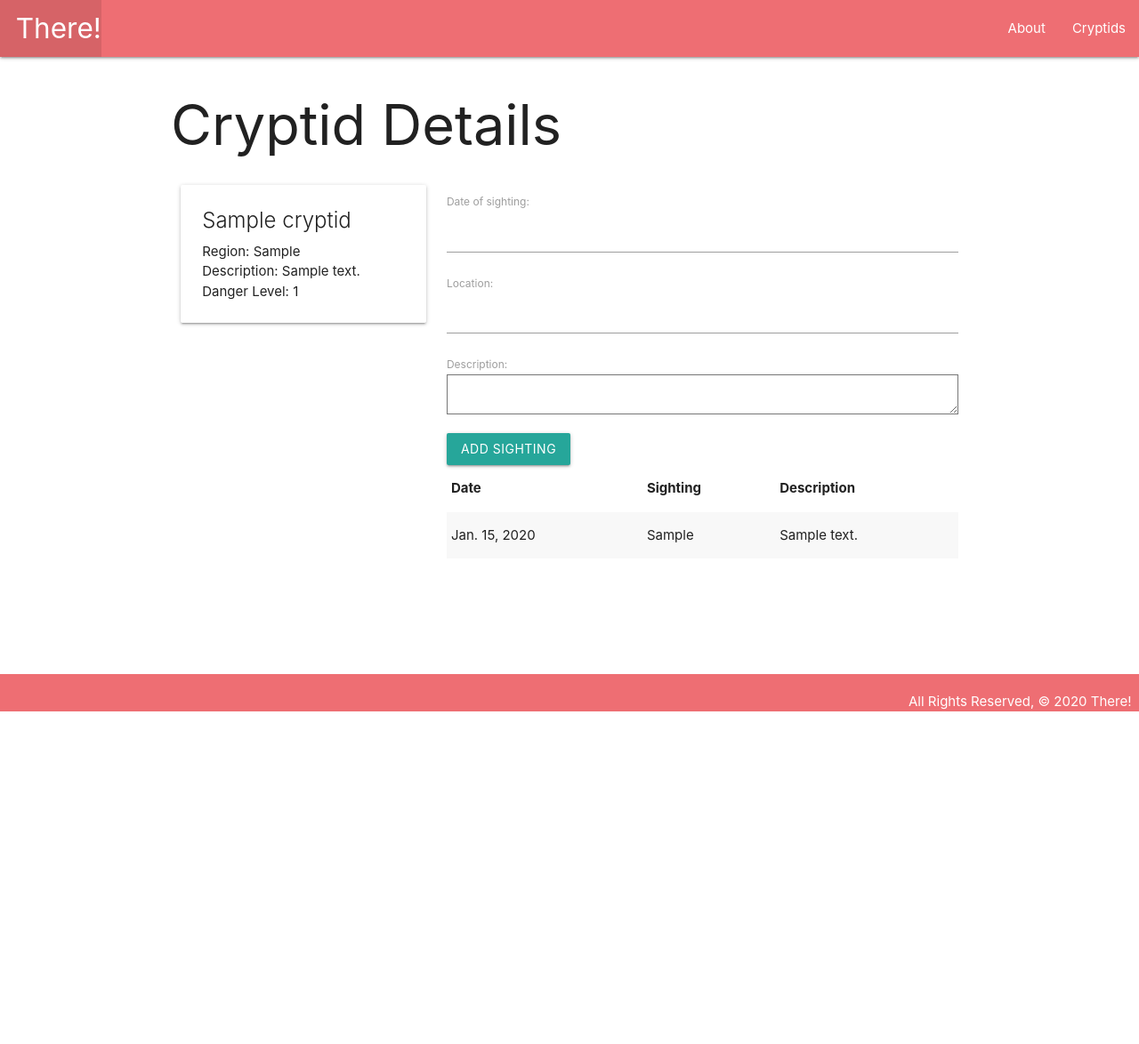
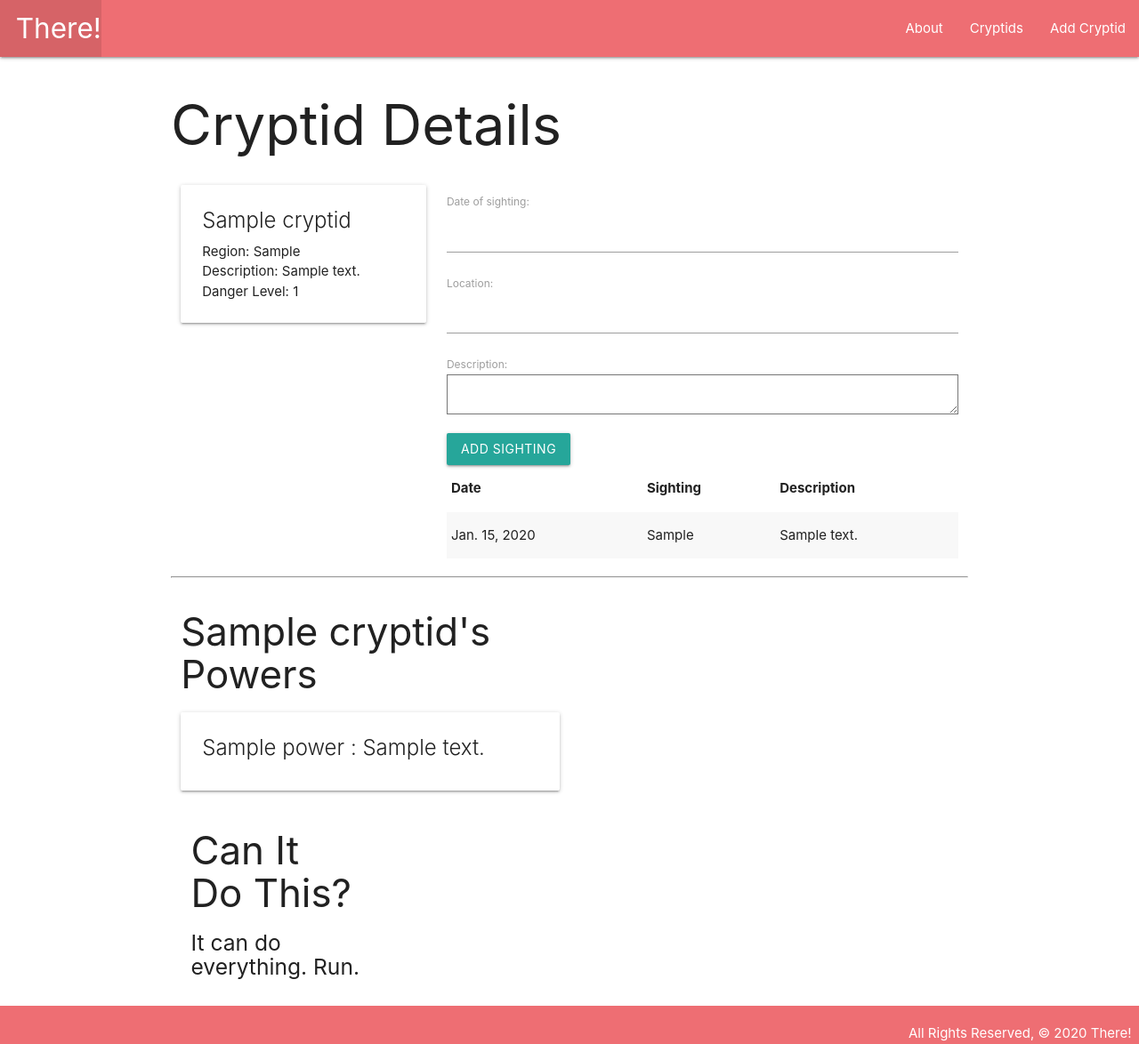
Before and after one commit to mcerritos/there, a Django app: page /cryptids/1/ in a window 1280 px wide. Shown: the whole page at 89% size. Before the commit the page ends 800 px from the top, so only its background shows below. Run offline with Django 3.2, Linux system fonts and the light colour scheme; tables that the repository leaves empty hold one stand-in row (values such as "Sample post").

Commit message:
added cryptid powers

```diff
--- a/main_app/admin.py
+++ b/main_app/admin.py
@@ -1,6 +1,7 @@
 from django.contrib import admin
-from .models import Cryptid, Sighting
+from .models import Cryptid, Sighting, Power
 
 # Register your models here.
 admin.site.register(Cryptid)
 admin.site.register(Sighting)
+admin.site.register(Power)
--- a/main_app/models.py
+++ b/main_app/models.py
@@ -1,13 +1,19 @@
 from django.db import models
 
 # Create your models here.
+class Power(models.Model):
+	name = models.CharField(max_length=50)
+	description = models.TextField(max_length= 250)
+
+	def __str__(self):
+		return self.name
+
 class Cryptid(models.Model):
 	name = models.CharField(max_length=100)
 	region = models.CharField(max_length=100)
 	description = models.TextField(max_length=250)
 	danger_level = models.IntegerField()
-
-	#overwrite __str__
+	powers = models.ManyToManyField(Power)
 
 	def __str__(self):
 		return self.name
--- a/main_app/templates/base.html
+++ b/main_app/templates/base.html
@@ -10,7 +10,7 @@
   <link rel="stylesheet" href="https://cdnjs.cloudflare.com/ajax/libs/materialize/1.0.0/css/materialize.min.css">
 </head>
 <body>
-  <header class="navbar-fixed">
+  <header class="navbar-fixed blue-grey darken-3">
     <nav>
       <div class="nav-wrapper">
         <ul>
@@ -19,6 +19,7 @@
         <ul class="right">
           <li><a href="/about">About</a></li>
           <li><a href="/cryptids">Cryptids</a></li>
+          <li><a href="/cryptids/add_cryptid">Add Cryptid</a></li>
         </ul>
       </div>
     </nav>
--- a/main_app/templates/cryptids/detail.html
+++ b/main_app/templates/cryptids/detail.html
@@ -40,4 +40,56 @@
 	</div>
 </div>
 
+<hr>
+<div class="row">
+  <div class="col s6">
+    <h3>{{ cryptid.name }}'s Powers</h3>
+    {% if cryptid.powers.count %}
+      {% for power in cryptid.powers.all %}
+        <div class="card">
+          <div class="card-content">
+            <span class="card-title">
+             <p>{{power.name}} : {{power.description}} </p>
+        </div>
+      {% endfor %}
+    {% else %}
+      <h5> Cryptid With No Powers. What Can It Do</h5>
+    {% endif %}
+  </div>
+  <!-- Available powers will come after this line -->
+  <div class="col s6">
+    <h3>Can It Do This?</h3>
+    {% if powers.count %}
+      {% for power in powers.all %}
+        <div class="card">
+          <div class="card-content">
+            <span class="card-title">
+              <p>{{power.name}} : {{power.description}} </p>
+            </span>
+          </div>
+          <div class="card-action">
+            <form action="{% url 'assoc_power' cryptid.id power.id %}" method="post">
+              {% csrf_token %}
+              <button type="submit" class="btn">Add</button>
+            </form>
+          </div>
+        </div>
+      {% endfor %}
+    {% else %}
+      <h5>It can do everything. Run.</h5>
+    {% endif %}
+  </div>
+
+</div>
+
+<script>
+  let dateEl = document.getElementById('id_date');
+  M.Datepicker.init(dateEl, {
+    format: 'yyyy-mm-dd',
+    defaultDate: new Date(),
+    setDefaultDate: true,
+    autoClose: true
+  });
+</script>
+
 {% endblock %}
--- a/main_app/urls.py
+++ b/main_app/urls.py
@@ -6,6 +6,13 @@ urlpatterns = [
 	path('about/', views.about, name='about'),
 	path('cryptids/', views.cryptids_index, name="index"),
 	path('cryptids/<int:cryptid_id>/', views.cryptids_detail, name='detail'),
+	path('cryptids/add_cryptid/', views.add_cryptid, name='add_cryptid'),
 	path('cryptids/<int:cryptid_id>/add_sighting/', views.add_sighting, name='add_sighting'),
-
+	# powers below
+	path('powers/', views.PowerList.as_view(), name='powers_index'),
+	path('powers/<int:pk>/', views.PowerDetail.as_view(), name='powers_detail'),
+	path('powers/create/', views.PowerCreate.as_view(), name='power_create'),
+	path('powers/<int:pk>/update', views.PowerUpdate.as_view(), name = 'power_update'),
+	path('powers/<int:pk>/delete', views.PowerDelete.as_view(), name='power_deleted'),
+	path('cryptids/<int:cryptid_id>/assoc_power/<int:power_id>/', views.assoc_power, name='assoc_power'),
 ]
--- a/main_app/views.py
+++ b/main_app/views.py
@@ -1,6 +1,8 @@
 from django.shortcuts import render, redirect
-from .models import Cryptid
-from .forms import SightingForm
+from .models import Cryptid, Sighting, Power
+from .forms import SightingForm, CryptidForm
+from django.views.generic.edit import CreateView, UpdateView, DeleteView
+from django.views.generic import ListView, DetailView
 
 # Create your views here.
 from django.http import HttpResponse
@@ -17,11 +19,28 @@ def cryptids_index(request):
 
 def cryptids_detail(request, cryptid_id):
 	cryptid = Cryptid.objects.get(id=cryptid_id)
-
+	unconfirmed_powers = Power.objects.exclude(id__in = cryptid.powers.all().values_list('id'))
 	sighting_form = SightingForm()
 	return render(request, 'cryptids/detail.html', {
-		'cryptid': cryptid, 'sighting_form': sighting_form
+		'cryptid': cryptid, 'sighting_form': sighting_form,
+		'powers': unconfirmed_powers
 		})
+
+def assoc_power(request, cryptid_id, power_id):
+	Cryptid.objects.get(id=cryptid_id).powers.add(power_id)
+	return redirect('detail', cryptid_id=cryptid_id)
+
+def add_cryptid(request):
+	if request.method == 'POST':
+		form = CryptidForm(request.POST)
+		if form.is_valid():
+			new_Cryptid = form.save()
+			return redirect('index')
+	else:
+		form = CryptidForm
+	context = {'form': form}
+	return render(request, 'cryptids/add_cryptid.html', context)
+
 
 def add_sighting(request, cryptid_id):
 	form = SightingForm(request.POST)
@@ -30,3 +49,23 @@ def add_sighting(request, cryptid_id):
 		new_sighting.cryptid_id = cryptid_id
 		new_sighting.save()
 	return redirect('detail', cryptid_id=cryptid_id)
+
+
+# views for powers
+class PowerList(ListView):
+	model= Power
+
+class PowerDetail(DetailView):
+	model= Power
+
+class PowerCreate(CreateView):
+	model= Power
+	fields= '__all__'
+
+class PowerUpdate(UpdateView):
+	model= Power
+	fields = ['name', 'description']
+
+class PowerDelete(DeleteView):
+	model = Power
+	success_url= '/powers/'
```
Also changed, not shown: main_app/templates/cryptids/add_cryptid.html (added, +19 -0 lines), main_app/migrations/0004_auto_20200408_2150.py (added).
